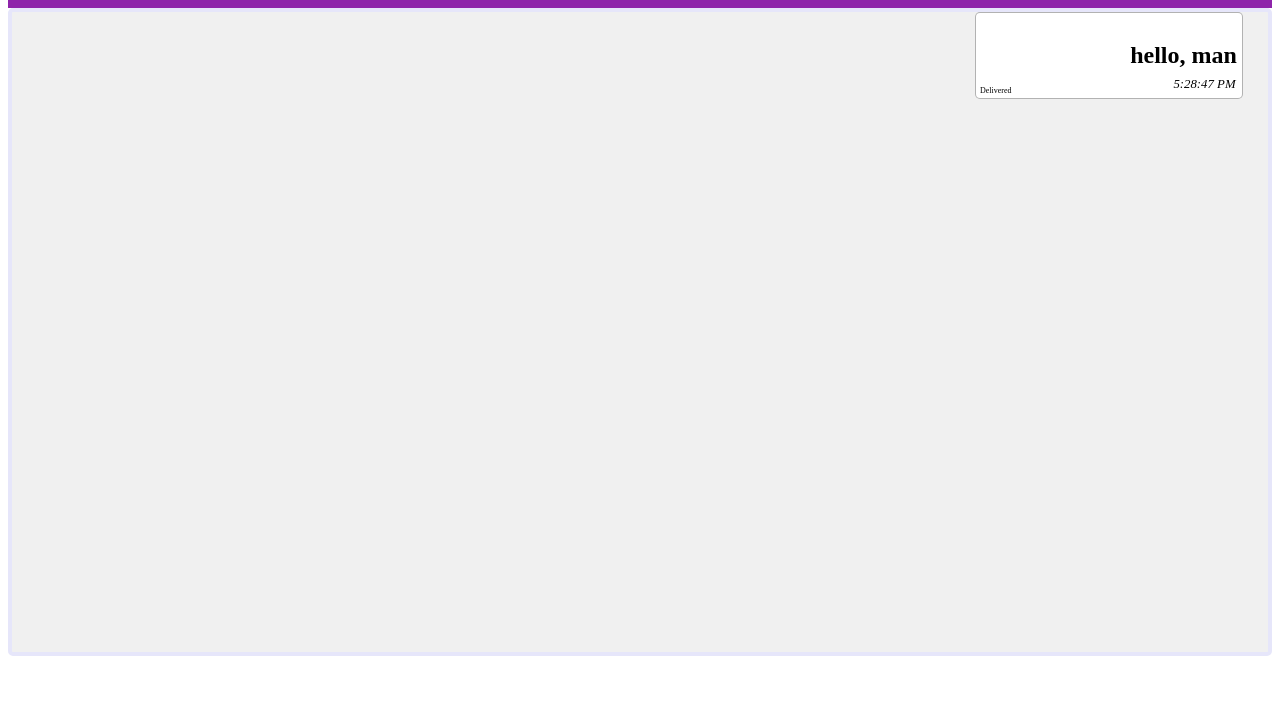
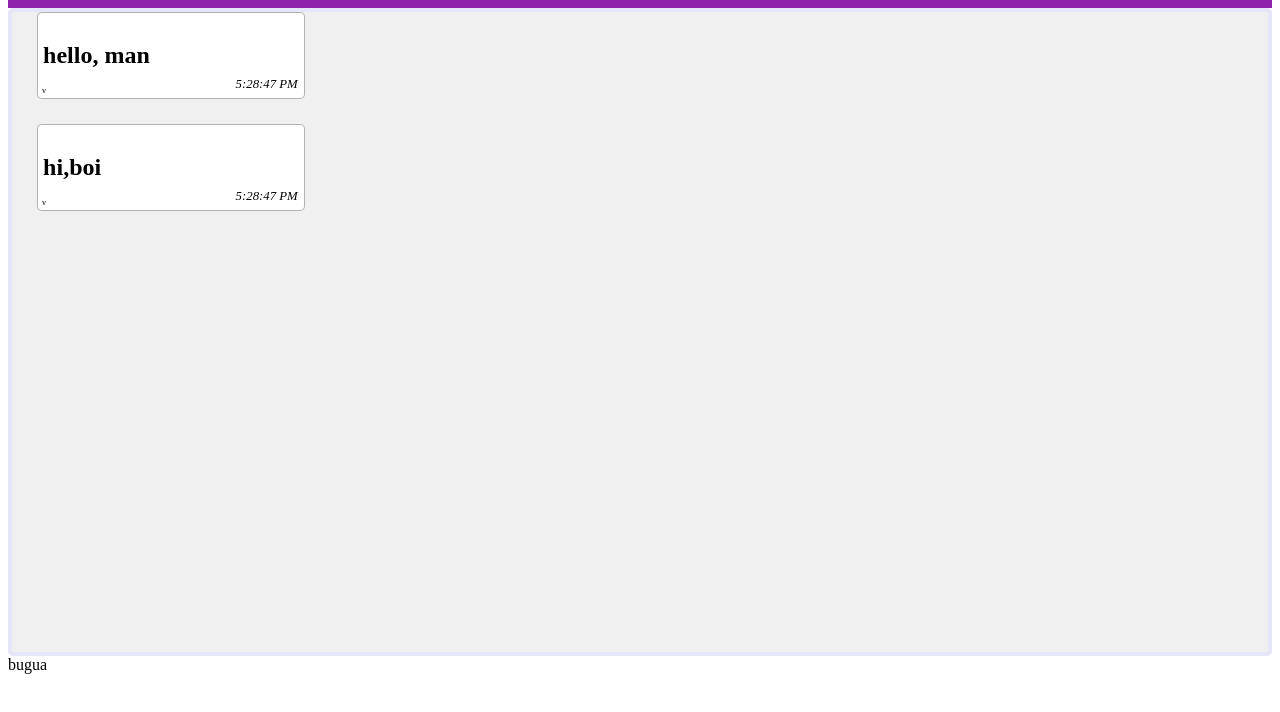
Before and after one commit to turk0v/2018-FS-11-Frontend-Turkov, a React app in the folder my-app/: page / in a window 1280 px wide. Shown: the part 60-772 px from the top of the page. Built offline with nearby package versions, Linux system fonts and the light colour scheme.

Commit message:
message list works properly , need to implement chat window

```diff
--- a/my-app/src/App/Components/ChatWindow/ChatWindow.js
+++ b/my-app/src/App/Components/ChatWindow/ChatWindow.js
@@ -1,19 +1,53 @@
-import './style.css'
 import React, { Component } from 'react';
 import Aux from './../../../hoc/Aux/Aux.js'
 import MessageList from '../Message-list/Message-list.js'
+import MessageForm from './../Message-form/Message-form.js'
 
 export default class ChatWindow extends Component {
 	constructor() {
 		super();
+		this.handleMessage = this.handleMessage.bind(this);
 		this.state = {
-			message: {},
+			message: {
+				text : 'hi,boi',
+				time : new Date().toLocaleTimeString(),
+				spanText : 'v',
+				yourMessage : false,
+			},
 		}
+	}
+	handleMessage(handlingMessage) {
+		var newMessage = {
+			text: handlingMessage.text,
+			time: new Date().toLocaleTimeString(),
+			spanText: '>...',
+			yourMessage : true,
+			file: handlingMessage.file,
+		}
+
+		fetch('http://localhost:8081/message',
+	      {
+	        method: 'POST',
+	        body: newMessage
+	      }).then(
+	      (event) => {
+	        if (event.status === 200) {
+	          newMessage.spanText = 'v';
+	          this.setState({message: newMessage});
+	        }
+	      },
+	      (event) => {
+	        newMessage.spanText = 'x';
+	        this.setState({message: newMessage});
+	      }
+	    );
+
 	}
 	render() {
 		return (
 			<Aux>
 				<MessageList message={this.state.message}/>
+				<MessageForm  dispatcher={this.handleMessage.bind(this)}/>
 			</Aux>
 		);
 	}
--- a/my-app/src/App/Components/Message-form/Message-form.js
+++ b/my-app/src/App/Components/Message-form/Message-form.js
@@ -1,12 +1,17 @@
 import './shadow.css'
 import React, { Component } from 'react';
 
-export class MessageForm extends Component {
-
-
-	render() {
-		return (
-			<div></div>
-		);
-	}
+export default class MessageForm extends Component {
+	constructor() {
+		super();
+		this.state = {
+		            text: '',
+		            file: undefined
+		        };
+		}
+		render() {
+			return (
+				<div>bugua</div>
+				)
+		}
 }
--- a/my-app/src/App/Components/Message-list/Message-list.js
+++ b/my-app/src/App/Components/Message-list/Message-list.js
@@ -1,52 +1,57 @@
-  // possiible bug
 import React, { Component } from 'react';
 import './shadow.css';
 import Message from './Message/Message.js'
 
-const fakeMessage = [
-	{
-		text: "hello,",
-		time: new Date().toLocaleTimeString(),
-		spanText : 'Delivered',
-	},
-];
 
 export default class MessageList extends Component {
 	constructor() {
 		super();
-		this.state = {
-			// messages: fakeMessage[0],
+		this.state = [
+			{
+				// idOfMessage : 1,
 				text: "hello, man",
 				time: new Date().toLocaleTimeString(),
-			spanText : 'Delivered',
+				spanText : 'v',
+				yourMessage : false,
+			},
+
+		]
+		this.addNewMessage.bind(this);
 	}
+
+	addNewMessage(messageGot) {
+		var newMessage = {};
+		newMessage['text'] = messageGot.text;
+		newMessage['time'] = messageGot.time;
+		newMessage['spanText'] = messageGot.spanText;
+		newMessage['yourMessage'] = messageGot.yourMessage;
+		newMessage['file'] = messageGot.file;
+		this.state.push(newMessage);
 	}
 
   	render() {
-  		// this.props.message.push ({
-  		// 	text:this.props.message.text,
-  		// 	time:this.props.message.time,
-  		// 	file:this.props.message.file,
-  		// 	spanText:this.props.message.spanText,
-  		// });
+  		let messageGot = {
+  			text : this.props.message.text,
+  			time : this.props.message.time,
+  			spanText : this.props.message.spanText,
+  			yourMessage : this.props.message.yourMessage,
+  			file : this.props.message.file,
+  		}
+  		this.addNewMessage(messageGot)
   			return (
   				<div className="MessageList">
+  				{
+  					this.state.map (
+  					(value) =>
 						<Message
-  					// key = {this.state.}
-  					text = {this.state.text}
-  					time = {this.state.time}
-  					file = {this.state.file}
-  					spanText = {this.state.spanText}/>
+						text = {value.text}
+						time = {value.time}
+						file = {value.file}
+						spanText = {value.spanText}/>
+					)
+				}
 				</div>
-  				// this.state.messages.map(
-  				// 	(value,index) =>
-  				// 		<Message
-  				// 		key = {this.index}
-  				// 		text = {this.value.text}
-  				// 		time = {this.value.time}
-  				// 		file = {this.value.file}
-  				// 		spanText = {this.value.spanText}/>
-  				// 	)
-  		);
+  				)
 }
+
   }
--- a/my-app/src/App/Components/Message-list/Message/Message.js
+++ b/my-app/src/App/Components/Message-list/Message/Message.js
@@ -13,6 +13,7 @@ export default class Message extends Component {
 		this.time = props.time;
 		this.file = props.file;
 		this.spanText = props.spanText;
+		this.yourMessage = props.yourMessage;
 	}
 
 	attachment(sendObject) {
@@ -33,7 +34,7 @@ export default class Message extends Component {
 
 	render() {
 		return (
-			<div className="Message">
+			<div className={!this.yourMessage ? "LeftMessageAttributes Message" : "Message"}>
 			{this.attachment(this.file)}
 			<p>{this.text}</p>
 			<time className="TimeLabel">{this.time}</time>
--- a/my-app/src/App/Components/Message-list/Message/shadow.css
+++ b/my-app/src/App/Components/Message-list/Message/shadow.css
@@ -42,3 +42,9 @@
     min-width: 30vw;
     max-width: 60vw;
 }
+
+.LeftMessageAttributes {
+    display: flex;
+    align-self: flex-start;
+    text-align: left;
+}
```
Lines whose indentation alone changed are shown as unchanged.
